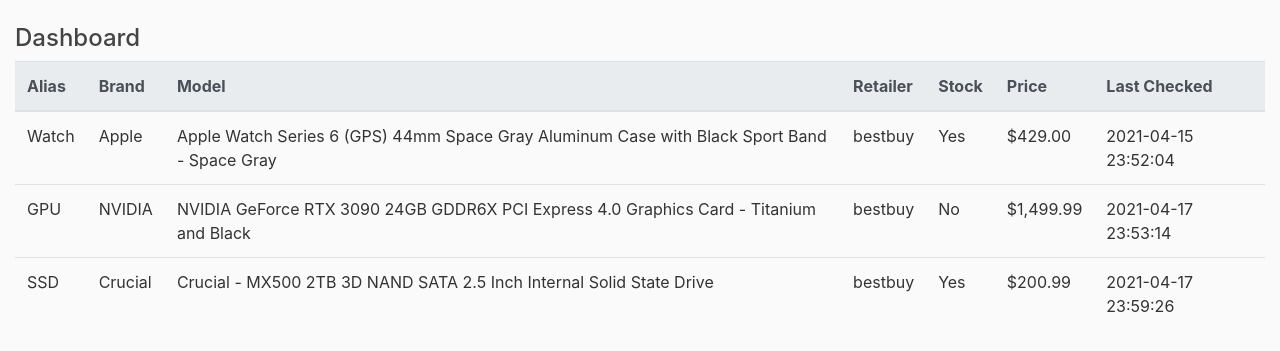
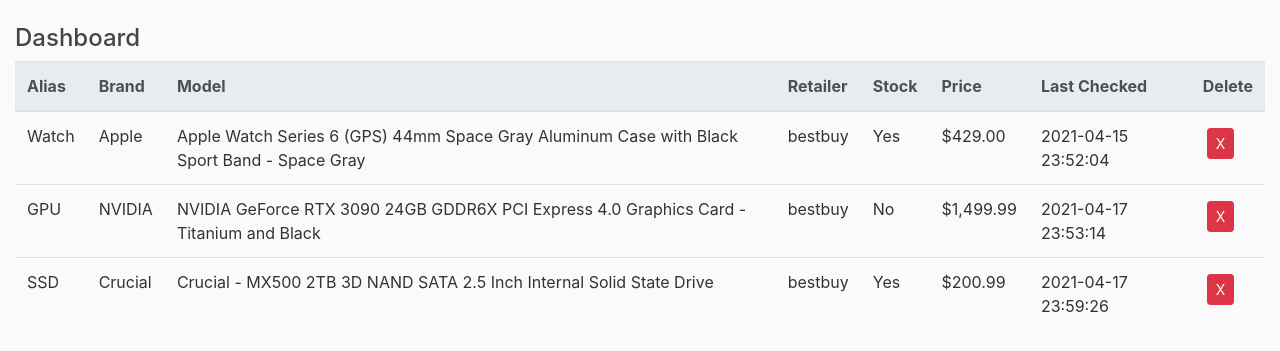
Before and after one commit to andylisi/product-checker, a Flask app: page / in a window 1280 px wide. Shown: the part 56-407 px from the top of the page. Run offline with Flask 2, Linux system fonts and the light colour scheme; a user stored in the database is signed in; data comes from the database, SQL or seed files in the repository; both versions use the stored data as it was after the commit; some libraries are stand-ins or nearby versions.

Commit message:
Delete Product
- Added ability to delete a product from the Product table
- Delete button on table row prompts with a modal to confirm
- Confirmation will delete Product and all related ProductHistory

```diff
--- a/productchecker/models.py
+++ b/productchecker/models.py
@@ -39,7 +39,7 @@ class Product(db.Model):
     url = db.Column(db.String(150), unique=False, nullable=False)
     date_added = db.Column(db.DateTime, nullable=False, default=datetime.now)
     user_id = db.Column(db.Integer, db.ForeignKey('user.id'), nullable=False)
-    history = db.relationship('ProductHistory', backref='product', lazy=True)
+    history = db.relationship('ProductHistory', cascade="all,delete", backref='product', lazy=True)
 
     def __repr__(self):
         return f"Product('{self.id}','{self.alias}','{self.brand}', '{self.model}', '{self.date_added}')"
@@ -81,7 +81,7 @@ class Product(db.Model):
 
     @classmethod
     def get_user_products(cls, user):
-        products = db.session.query(Product.alias, Product.brand, Product.model, Product.retailer,\
+        products = db.session.query(Product.id, Product.alias, Product.brand, Product.model, Product.retailer,\
                                 case((ProductHistory.stock==1,literal_column("'Yes'")),(ProductHistory.stock==0,literal_column("'No'"))).label('stock'),\
                                 ProductHistory.price, func.max(ProductHistory.checked_ts).label('checked_ts'))\
         .filter(Product.user_id==user)\
--- a/productchecker/routes.py
+++ b/productchecker/routes.py
@@ -1,4 +1,4 @@
-from flask import render_template, url_for, flash, redirect, request
+from flask import render_template, url_for, flash, redirect, request, abort
 from productchecker import app, db, bcrypt
 from productchecker.forms import RegistrationForm, LoginForm, UpdateAccountForm, ProductForm
 from productchecker.models import User, Product, ProductHistory
@@ -16,6 +16,8 @@ logging.basicConfig(stream=sys.stderr, level=logging.DEBUG)
 def dashboard():
     #Product.check_all()
     products = Product.get_user_products(current_user.id)
+    for product in products:
+        print(product.id)
     return render_template("dashboard.html", products=products)
 
 
@@ -112,3 +114,14 @@ def add_product():
         db.session.commit()
         return redirect(url_for('dashboard'))
     return render_template('add_product.html', title='Add Product', form=form)
+
+
+@app.route("/product/<int:product_id>/delete", methods=['POST'])
+@login_required
+def delete_product(product_id):
+    product = Product.query.get_or_404(product_id)
+    if product.user_id != current_user.id:
+        abort(403)
+    db.session.delete(product)
+    db.session.commit()
+    return redirect(url_for('dashboard'))
--- a/productchecker/templates/dashboard.html
+++ b/productchecker/templates/dashboard.html
@@ -11,6 +11,7 @@
 			<th>Stock</th>
 			<th>Price</th>
 			<th>Last Checked</th>
+			<th>Delete</th>
 		</tr>
 	</thead>
 	{% for product in products %}
@@ -22,6 +23,30 @@
 		<td>{{ product.stock }}</td>
 		<td>{{ "${:,.2f}".format(product.price) }}</td>
 		<td>{{ product.checked_ts.strftime("%Y-%m-%d %H:%M:%S") }}</td>
+		<td><button type="button" class="btn btn-danger btn-sm m-1" data-toggle="modal" data-target="#delete{{ product.id }}">X</button>
+			<!-- Modal -->
+			<div class="modal fade" id="delete{{ product.id }}" tabindex="-1" aria-labelledby="deleteModalLabel{{ product.id }}" aria-hidden="true">
+				<div class="modal-dialog">
+					<div class="modal-content">
+						<div class="modal-header">
+							<h5 class="modal-title" id="deleteModalLabel{{ product.id }}">Delete Product?</h5>
+							<button type="button" class="close" data-dismiss="modal" aria-label="Close">
+								<span aria-hidden="true">&times;</span>
+							</button>
+						</div>
+						<div class="modal-body">
+							Are you sure you want to stop tracking your {{ product.alias }}?
+						</div>
+						<div class="modal-footer">
+							<button type="button" class="btn btn-secondary" data-dismiss="modal">Close</button>
+							<form action="{{ url_for('delete_product', product_id=product.id) }}" method="POST">
+								<input class="btn btn-primary" type="submit" value="Delete">
+							</form>
+						</div>
+					</div>
+				</div>
+			</div>
+		</td>
 	</tr>
 {% endfor %}
 </table>
```
Also changed, not shown: productchecker/site.db. Lines whose indentation alone changed are shown as unchanged.
